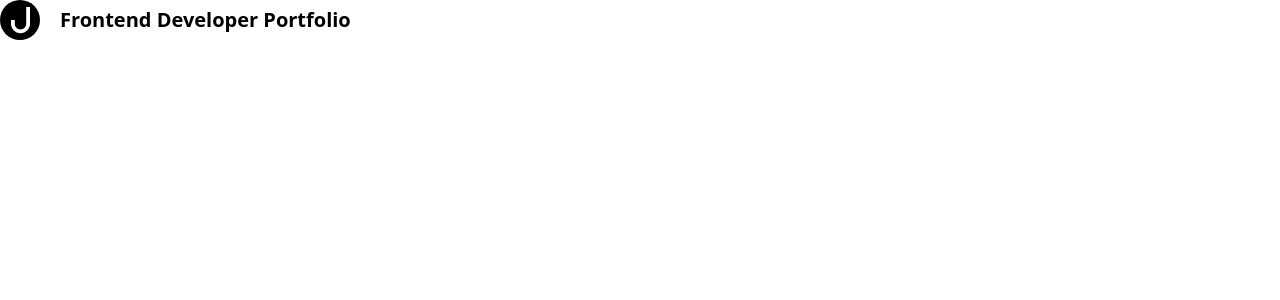
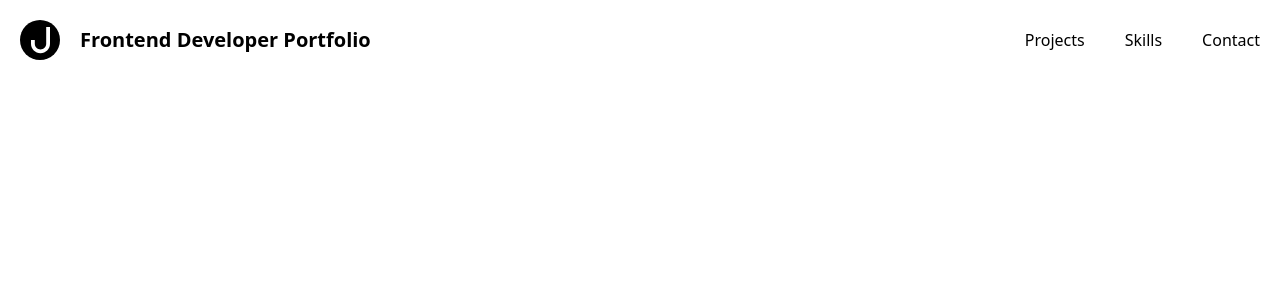
Before and after one commit to jonhenrikaavitsland/portfolio, a React (Vite) app: page / in a window 1280 px wide. Shown: the top 300 px of the page. Built offline with nearby package versions, Linux system fonts and the light colour scheme.

Commit message:
navbar added to the header

```diff
--- a/src/components/Header/index.jsx
+++ b/src/components/Header/index.jsx
@@ -1,9 +1,11 @@
 import Logo from './Logo';
+import NavBar from './NavBar';
 
 export default function Header() {
   return (
-    <header>
+    <header className='flex justify-between p-5'>
       <Logo />
+      <NavBar />
     </header>
   );
 }
```
